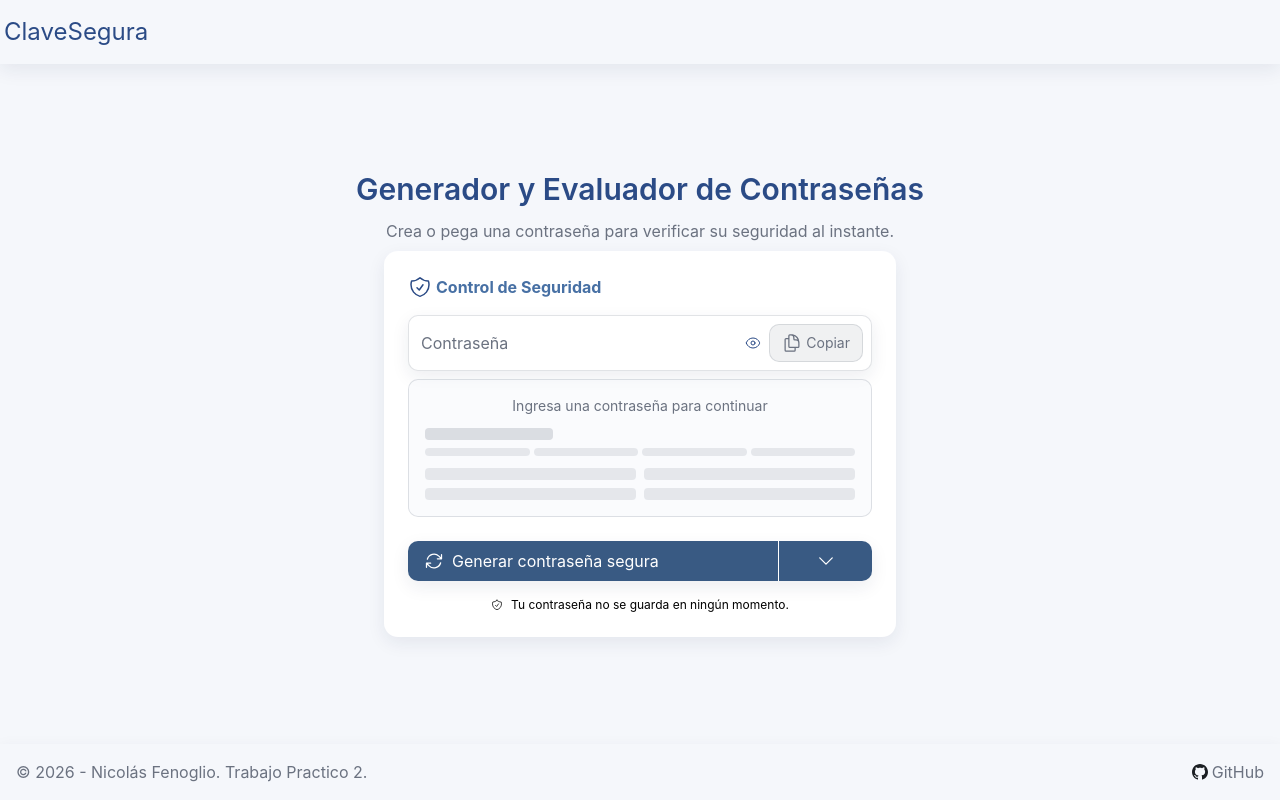
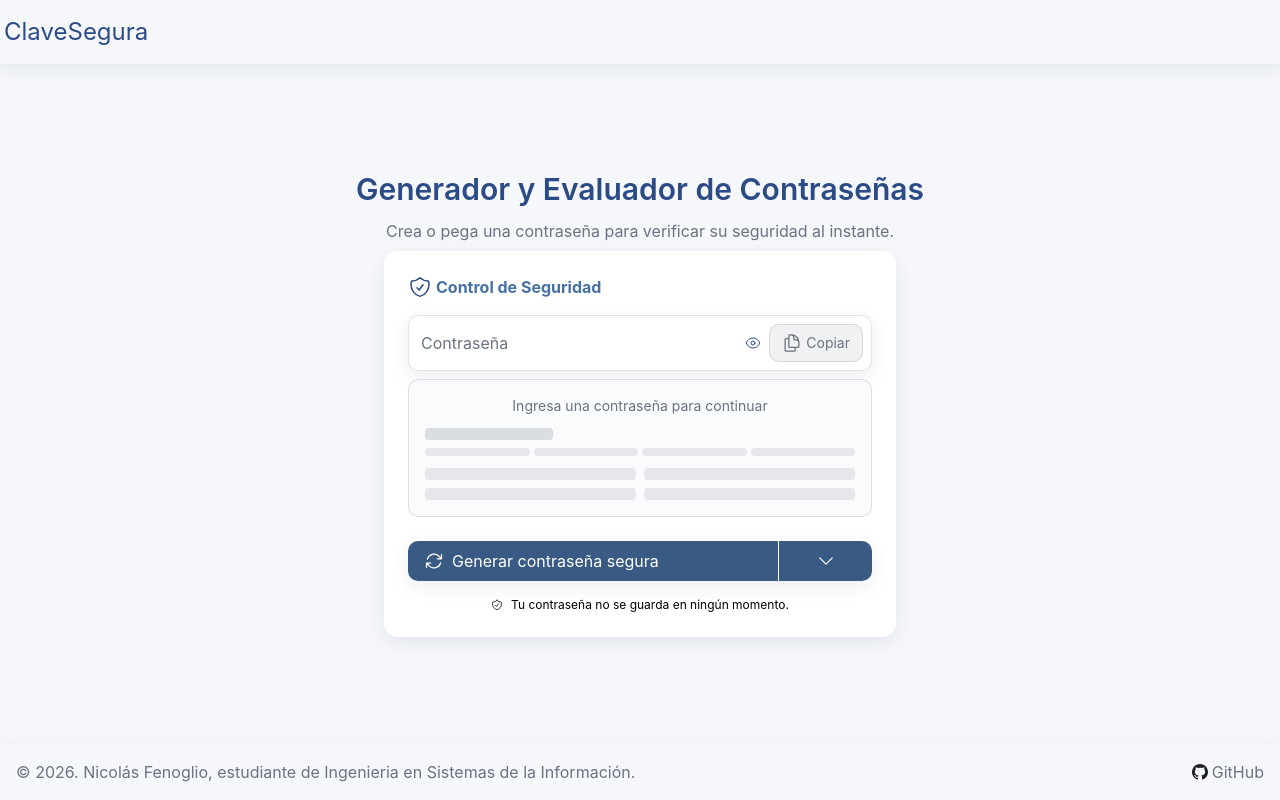
Before and after one commit to nicolasfenoglio/password-strength-checker, a React (Vite) app: page / in a window 1280 px wide. Built offline with nearby package versions, Linux system fonts and the light colour scheme.

Commit message:
refactor: link to portafolio added to footer.

```diff
--- a/src/features/layout/Footer.jsx
+++ b/src/features/layout/Footer.jsx
@@ -3,7 +3,18 @@ import GitHubIcon from '../../shared/icons/GitHubIcon';
 function Footer() {
   return (
     <footer className="bg-bg text-muted py-4 px-4 flex items-center justify-between shadow-elev sticky top-0 z-10">
-      <p>&copy; 2026 - Nicolás Fenoglio. Trabajo Practico 2.</p>
+      <p>
+        &copy; 2026.{' '}
+        <a
+          href="https://nicofeno.dev/"
+          target="_blank"
+          rel="noopener noreferrer"
+          className="hover:cursor-pointer hover:underline hover:text-primary transition-colors"
+        >
+          Nicolás Fenoglio, estudiante de Ingenieria en Sistemas de la
+          Información.
+        </a>
+      </p>
       <p>
         <a
           className="flex items-center gap-1 hover:cursor-pointer hover:underline hover:text-primary transition-colors"
```
